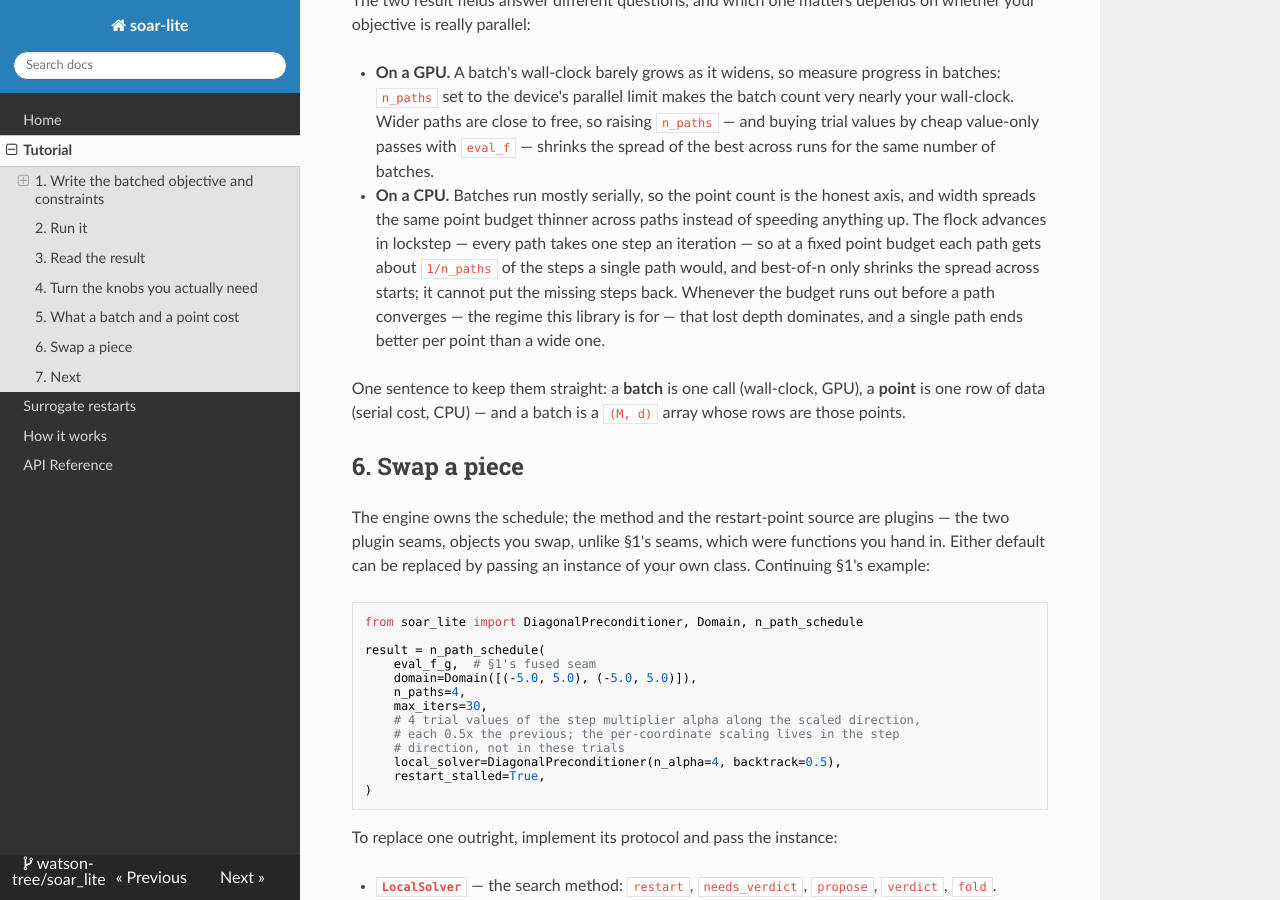
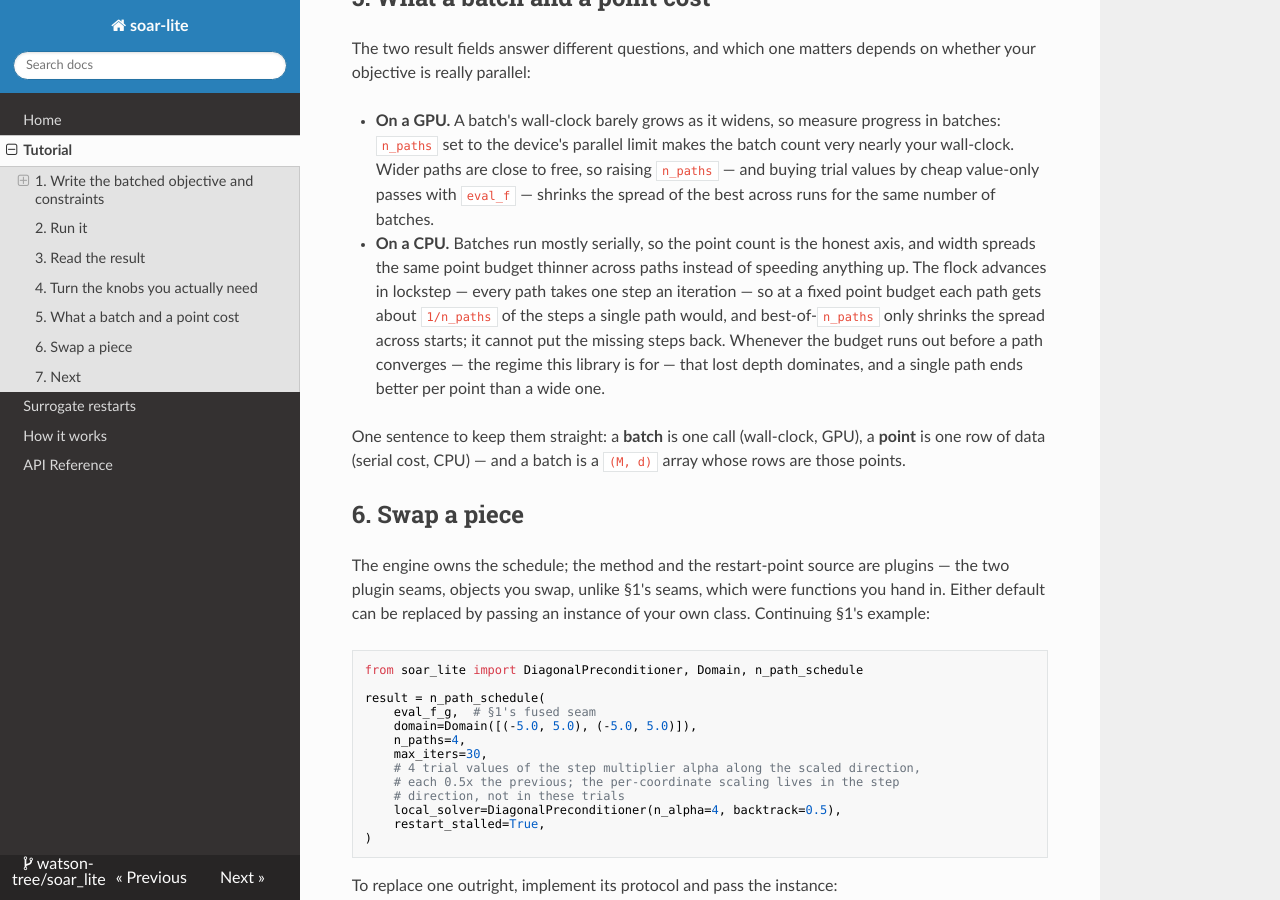
Before and after one commit to watson-tree/soar_lite, an MkDocs documentation site: the page built from docs/tutorial/getting-started.md, in a window 1280 px wide and 900 px high, scrolled down 5665 px. Built offline with MkDocs 1.6.1, drawn with Linux system fonts in a browser that asks for light colours; nearby versions of some CDN libraries; some of the changed text lies outside the part shown.

Commit message:
docs: mask through the predicate, and name best-of-n_paths
The domain's sides are box constraints the engine clips into, so narrowing
them never masks a point; only pointwise's feasible predicate does. Also
spell the path-count form as best-of-n_paths and rewrap the paragraph.

```diff
--- a/docs/tutorial/getting-started.md
+++ b/docs/tutorial/getting-started.md
@@ -275,10 +276,10 @@ on whether your objective is really parallel:
   and width spreads the same point budget thinner across paths instead of speeding
   anything up. The flock advances in lockstep — every path takes one step an
   iteration — so at a fixed point budget each path gets about `1/n_paths` of the
-  steps a single path would, and best-of-n only shrinks the spread across starts; it
-  cannot put the missing steps back. Whenever the budget runs out before a path
-  converges — the regime this library is for — that lost depth dominates, and a
-  single path ends better per point than a wide one.
+  steps a single path would, and best-of-`n_paths` only shrinks the spread
+  across starts; it cannot put the missing steps back. Whenever the budget runs
+  out before a path converges — the regime this library is for — that lost depth
+  dominates, and a single path ends better per point than a wide one.
 
 One sentence to keep them straight: a **batch** is one call (wall-clock, GPU), a
 **point** is one row of data (serial cost, CPU) — and a batch is a
```
Also changed, not shown: other parts of docs/tutorial/getting-started.md (+4 -3 lines).
